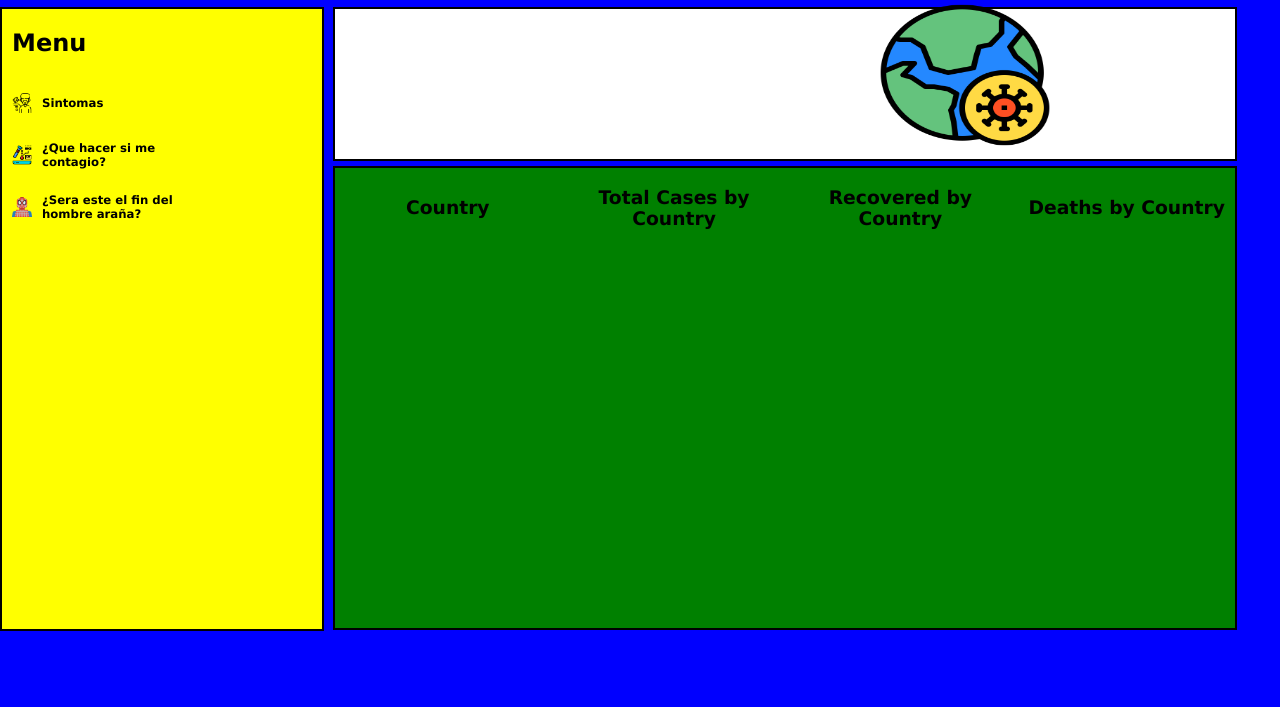
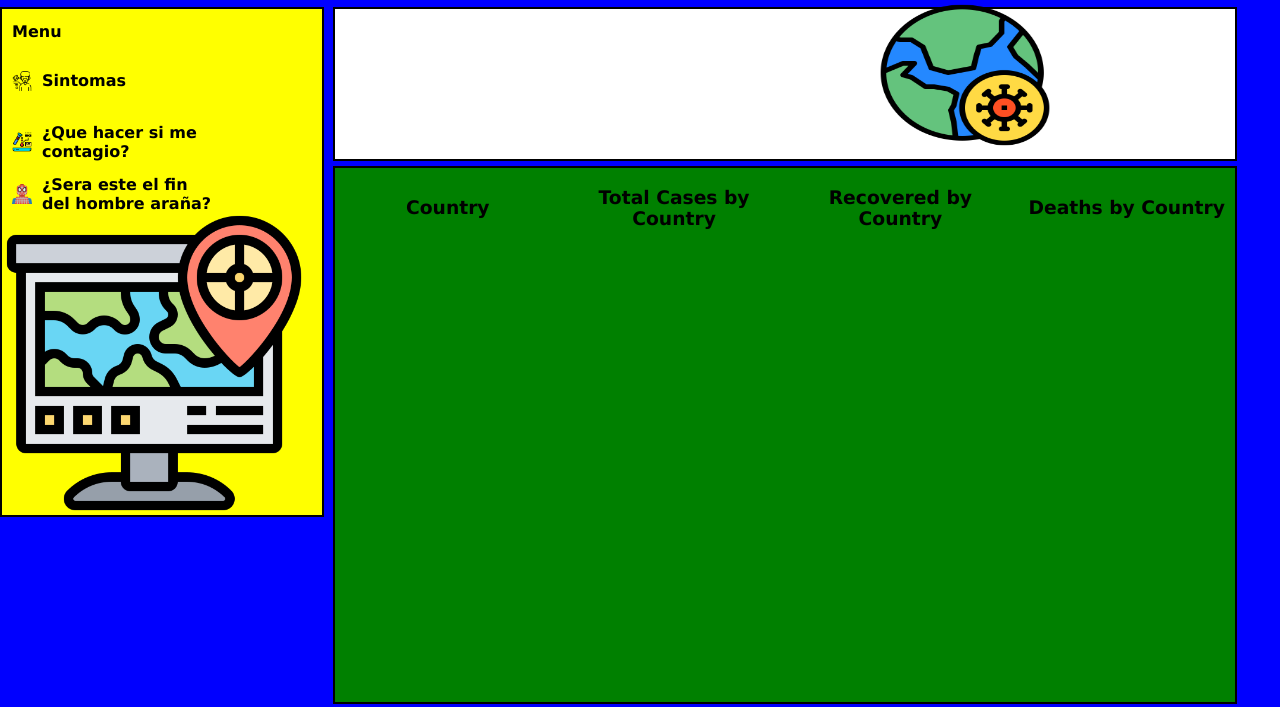
Before and after one commit to ejdff/Proyecto-Jotta, a website: page Inicio.html in a window 1280 px wide. Shown: the part 93-800 px from the top of the page. Drawn offline with nearby package versions, Linux system fonts and the light colour scheme; no server answers.

Commit message:
interfaz2 14-6

```diff
--- a/Inicio.html
+++ b/Inicio.html
@@ -26,6 +26,7 @@
             <img src="marvel.png" class="menu_img">
             <h3 class='main_menu'> ¿Sera este el fin del hombre araña?</h3>
         </div>
+        <img src="geography.png" class="mainmenu_img">
 
     </section>
     <section class='data'>
--- a/frontpagestyle.css
+++ b/frontpagestyle.css
@@ -24,7 +24,7 @@ body {
 .menu{
     background-color:yellow;
     width: 25%;
-    height: 620px;
+    height: 100%;
     border: 2px solid black;
     display: flex;
     flex-direction: row;
@@ -38,9 +38,15 @@ body {
     height: 20px;
 }
 
+.mainmenu_img{
+    width: 95%;
+    height: 20%;
+}
+
 .main_menu{
     width: 75%;
     margin-left: 10px;
+    font-size: 16px
 }
 
 .menu_line{
@@ -83,7 +89,7 @@ body {
 .countries{
     background-color: green;
     width: 95%;
-    height: 460px;
+    height:80%;
     border: 2px solid black;
 }
 
```
Also changed, not shown: geography.png (added).
